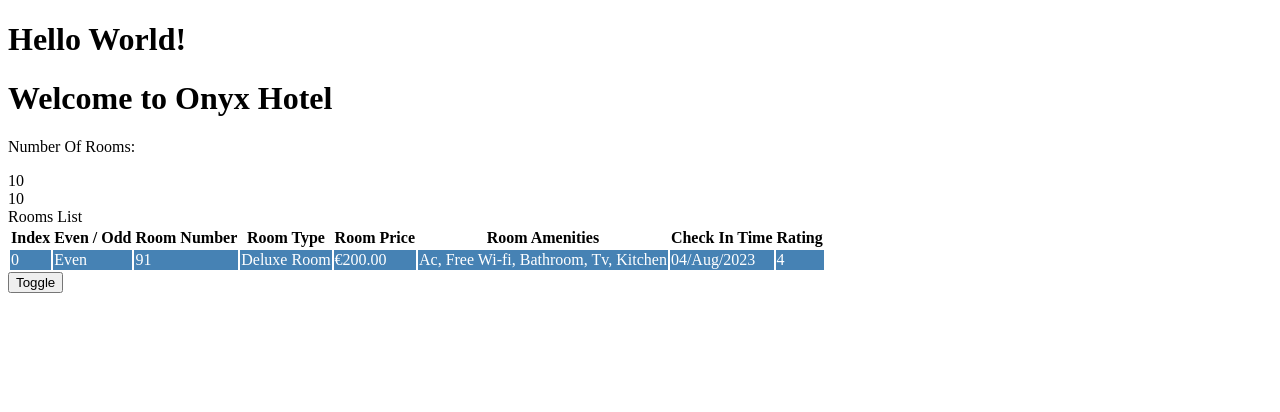
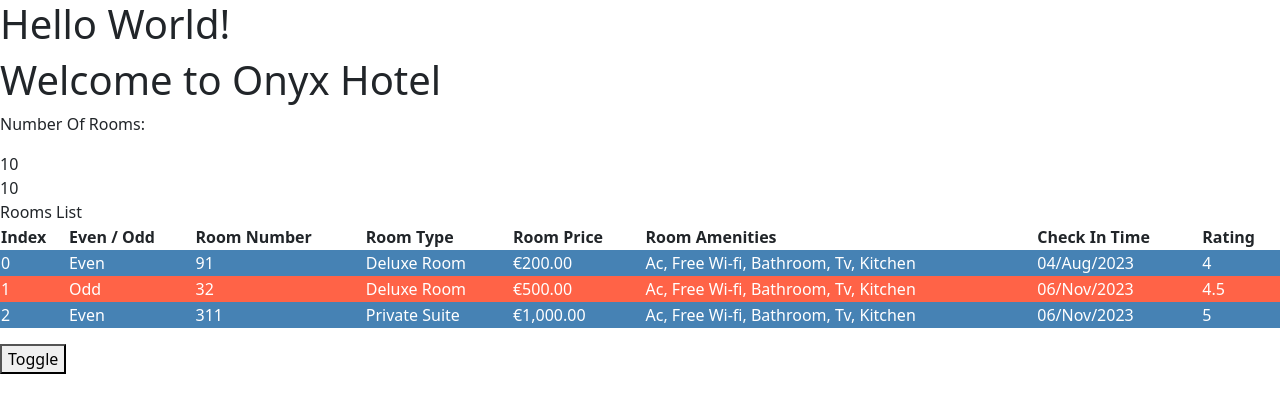
Before and after one commit to flavioalibeaj/Angular_demo, an Angular app in the folder hotelInventoryApp/: page / in a window 1280 px wide. Shown: the top 412 px of the page. Built offline with nearby package versions, Linux system fonts and the light colour scheme.

Commit message:
Added bootstrap

```diff
--- a/hotelInventoryApp/package.json
+++ b/hotelInventoryApp/package.json
@@ -18,6 +18,8 @@
     "@angular/platform-browser": "^15.2.0",
     "@angular/platform-browser-dynamic": "^15.2.0",
     "@angular/router": "^15.2.0",
+    "bootstrap": "^5.2.3",
+    "ngx-bootstrap": "^10.2.0",
     "rxjs": "~7.8.0",
     "tslib": "^2.3.0",
     "zone.js": "~0.12.0"
--- a/hotelInventoryApp/src/app/app.module.ts
+++ b/hotelInventoryApp/src/app/app.module.ts
@@ -4,6 +4,7 @@ import { BrowserModule } from '@angular/platform-browser';
 import { AppRoutingModule } from './app-routing.module';
 import { AppComponent } from './app.component';
 import { RoomsComponent } from './rooms/rooms.component';
+import { BrowserAnimationsModule } from '@angular/platform-browser/animations';
 
 @NgModule({
   declarations: [
@@ -12,7 +13,8 @@ import { RoomsComponent } from './rooms/rooms.component';
   ],
   imports: [
     BrowserModule,
-    AppRoutingModule
+    AppRoutingModule,
+    BrowserAnimationsModule
   ],
   providers: [],
   bootstrap: [AppComponent]
--- a/hotelInventoryApp/src/app/rooms/rooms.component.html
+++ b/hotelInventoryApp/src/app/rooms/rooms.component.html
@@ -9,7 +9,7 @@
 
 <div *ngIf="room.availableRooms > 0">
     Rooms List
-    <table>
+    <table class="table">
         <tr>
             <th>Index</th>
             <th>Even / Odd</th>
@@ -22,7 +22,7 @@
         </tr>
         <tr
         [ngClass]="e? 'even' : 'odd'"
-        *ngFor="let room of roomList | slice: 0:1; let i = index; let e = even; let o = odd">
+        *ngFor="let room of roomList | slice: 0:3; let i = index; let e = even; let o = odd">
             <td>{{i}}</td>
             <td>{{e? "Even" : "Odd"}}</td>
             <td>{{room.roomNumber}}</td>
--- a/hotelInventoryApp/src/styles.scss
+++ b/hotelInventoryApp/src/styles.scss
@@ -1 +1,7 @@
 /* You can add global styles to this file, and also import other style files */
+
+/* Importing Bootstrap SCSS file. */
+@import "./node_modules/bootstrap/scss/bootstrap";
+
+/* Importing Datepicker SCSS file. */
+@import "node_modules/ngx-bootstrap/datepicker/bs-datepicker";
```
Also changed, not shown: 1 other file (tests, documents, lock files or other folders).
